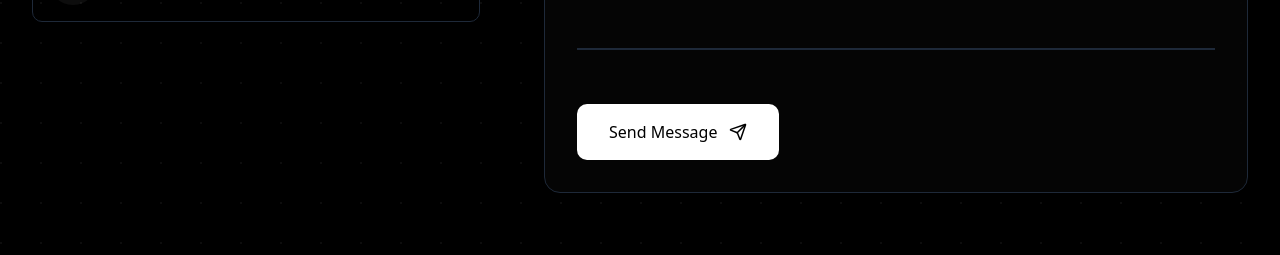
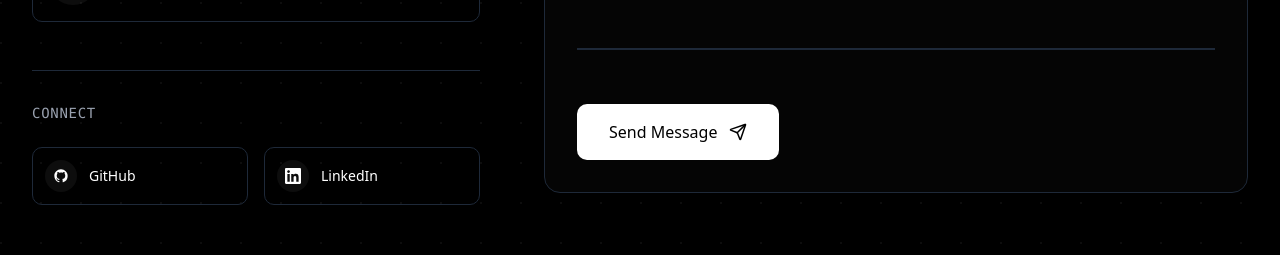
Before and after one commit to jasper890/Portfolio_using_React_TypeScript, a React (Vite) app: page /contact in a window 1280 px wide. Shown: the part 918-1173 px from the top of the page. Built offline with nearby package versions, Linux system fonts and the light colour scheme; no server answers.

Commit message:
feat: implement form submission handling in Contact component and clean up code structure

```diff
--- a/src/pages/Contact.tsx
+++ b/src/pages/Contact.tsx
@@ -110,6 +110,37 @@ const Contact: React.FC = () => {
                     </div>
                   </a>
                 </div>
+
+            <div className="pt-8 border-t border-gray-800">
+                  <h4 className="text-sm font-mono text-gray-400 uppercase tracking-wider mb-6">Connect</h4>
+                  <div className="grid grid-cols-2 gap-4">
+                    <button
+                      type="button"
+                      onClick={() => window.open("https://github.com/jasper890", "_blank", "noopener,noreferrer")}
+                      className="group flex items-center space-x-3 p-3 rounded-lg border border-gray-800 hover:border-white transition-all duration-300 w-full text-left"
+                    >
+                      <div className="w-8 h-8 rounded-full bg-white/5 flex items-center justify-center group-hover:bg-white group-hover:text-black transition-all duration-300">
+                        <svg className="w-4 h-4" fill="currentColor" viewBox="0 0 24 24">
+                          <path fillRule="evenodd" d="M12 2C6.477 2 2 6.484 2 12.017c0 4.425 2.865 8.18 6.839 9.504.5.092.682-.217.682-.483 0-.237-.008-.868-.013-1.703-2.782.605-3.369-1.343-3.369-1.343-.454-1.158-1.11-1.466-1.11-1.466-.908-.62.069-.608.069-.608 1.003.07 1.531 1.032 1.531 1.032.892 1.53 2.341 1.088 2.91.832.092-.647.35-1.088.636-1.338-2.22-.253-4.555-1.113-4.555-4.951 0-1.093.39-1.988 1.029-2.688-.103-.253-.446-1.272.098-2.65 0 0 .84-.27 2.75 1.026A9.564 9.564 0 0112 6.844c.85.004 1.705.115 2.504.337 1.909-1.296 2.747-1.027 2.747-1.027.546 1.379.202 2.398.1 2.651.64.7 1.028 1.595 1.028 2.688 0 3.848-2.339 4.695-4.566 4.943.359.309.678.92.678 1.855 0 1.338-.012 2.419-.012 2.747 0 .268.18.58.688.482A10.019 10.019 0 0022 12.017C22 6.484 17.522 2 12 2z" clipRule="evenodd" />
+                        </svg>
+                      </div>
+                      <span className="text-sm font-medium">GitHub</span>
+                    </button>
+                    <button
+                      type="button"
+                      onClick={() => window.open("https://www.linkedin.com/in/jasper-ryan-ngo/", "_blank", "noopener,noreferrer")}
+                      className="group flex items-center space-x-3 p-3 rounded-lg border border-gray-800 hover:border-white transition-all duration-300 w-full text-left"
+                    >
+                      <div className="w-8 h-8 rounded-full bg-white/5 flex items-center justify-center group-hover:bg-white group-hover:text-black transition-all duration-300">
+                        <svg className="w-4 h-4" fill="currentColor" viewBox="0 0 24 24">
+                          <path d="M20.447 20.452h-3.554v-5.569c0-1.328-.027-3.037-1.852-3.037-1.853 0-2.136 1.445-2.136 2.939v5.667H9.351V9h3.414v1.561h.046c.477-.9 1.637-1.85 3.37-1.85 3.601 0 4.267 2.37 4.267 5.455v6.286zM5.337 7.433c-1.144 0-2.063-.926-2.063-2.065 0-1.138.92-2.063 2.063-2.063 1.14 0 2.064.925 2.064 2.063 0 1.139-.925 2.065-2.064 2.065zm1.782 13.019H3.555V9h3.564v11.452zM22.225 0H1.771C.792 0 0 .774 0 1.729v20.542C0 23.227.792 24 1.771 24h20.451C23.2 24 24 23.227 24 22.271V1.729C24 .774 23.2 0 22.222 0h.003z" />
+                        </svg>
+                      </div>
+                      <span className="text-sm font-medium">LinkedIn</span>
+                    </button>
+                  </div>
+                </div>
+
               </div>
             </div>
 
```
